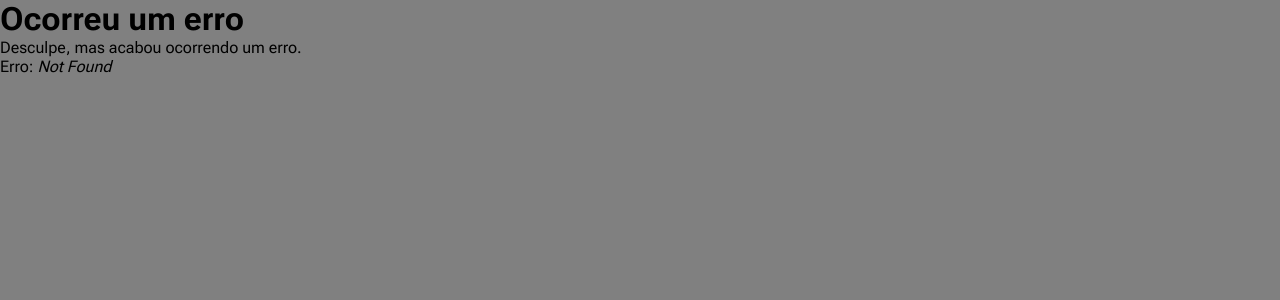
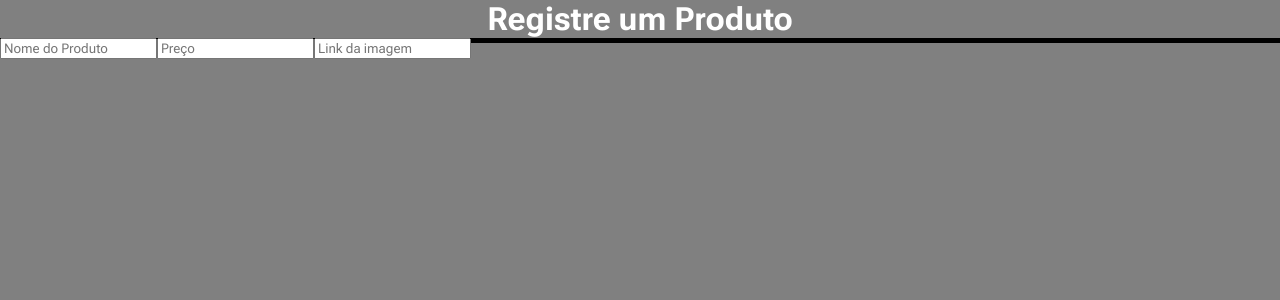
Before and after one commit to oN0V41S/Grupo-Novais, a React (Vite) app: page /register/registerproduct in a window 1280 px wide. Before the commit this address had no page. Shown: the top 300 px of the page. Built offline with nearby package versions, Linux system fonts and the light colour scheme.

Commit message:
Criado a página para registrar produtos

```diff
--- a/src/main.jsx
+++ b/src/main.jsx
@@ -11,6 +11,7 @@ import {
 // Importando Páginas localizadas na pasta ./pages
 import Home from '@pages/home/home';
 import Login from '@pages/login/login';
+import RegisterProduct from '@pages/registerProduct/registerProduct'
 
 // Importando página de Erro
 import ErrorPage from '@/error-page';
@@ -26,6 +27,10 @@ const router = createBrowserRouter([
     path: "/login",
     element: <Login/>,
   },
+  {
+    path: "/register/registerproduct",
+    element: <RegisterProduct/>,
+  },
 ]);
 
 ReactDOM.createRoot(document.getElementById("app")).render(
--- /dev/null
+++ b/src/pages/registerProduct/registerProduct.jsx
@@ -0,0 +1,15 @@
+import '@pages/registerProduct/registerProduct.scss'
+
+export default function RegisterProduct(){
+  return (
+    <main class="registerProduct">
+    <h1>Registre um Produto</h1>
+    <form>
+      <input name="name" placeholder="Nome do Produto"/>
+      <input name="price" placeholder="Preço"/>
+      <input name="imgLink" placeholder="Link da imagem"/>
+
+    </form>
+    </main>
+  )
+}
--- /dev/null
+++ b/src/pages/registerProduct/registerProduct.scss
@@ -0,0 +1,10 @@
+/* conteiner do formulário */
+.registerProduct{
+
+  h1{
+    width: 100%;
+    text-align: center;
+    color: White;
+    box-shadow: 0 0 0 5px black;
+  }
+}
```
Also changed, not shown: 1 other file (tests, documents, lock files or other folders).
